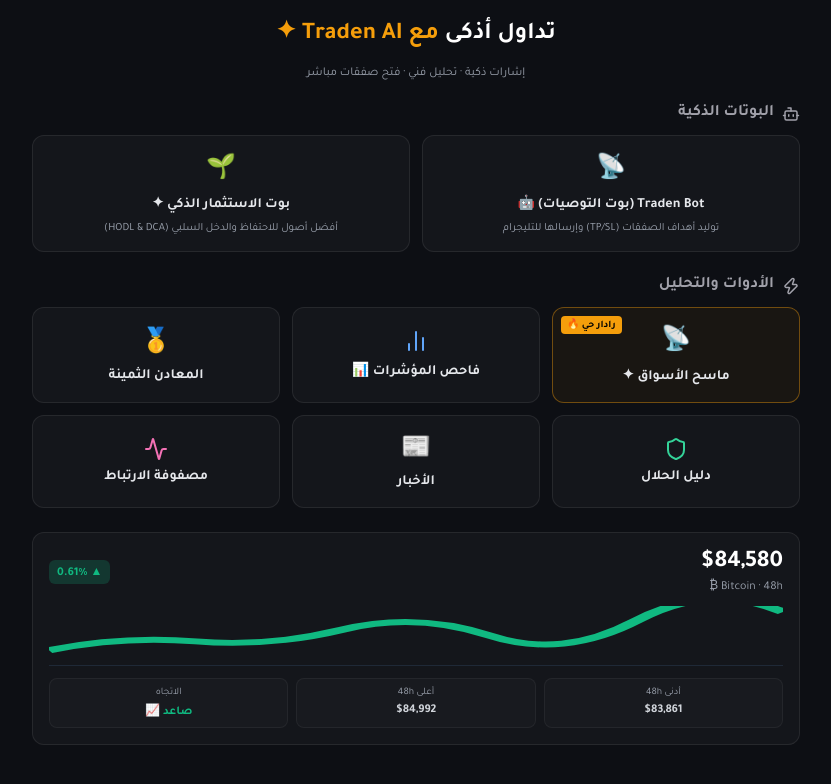
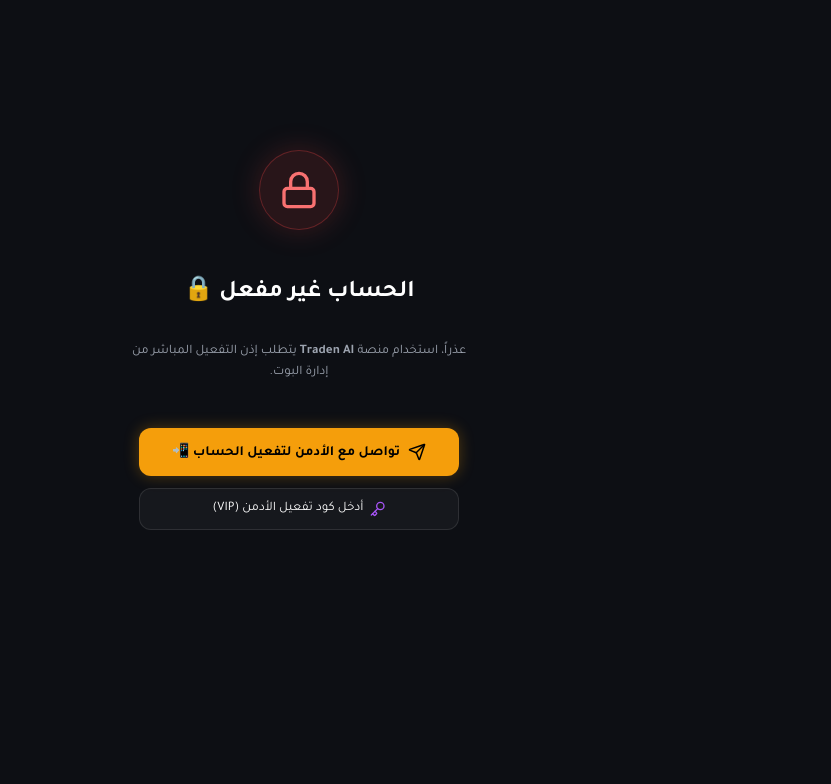
Before and after one commit to ahmeddarkxx1-commits/egx30, a React (Vite) app: page / in a window 1280 px wide. Shown: the top 784 px of the page, without its empty margins (440-1271 px from the left). Built offline with nearby package versions, Linux system fonts and the light colour scheme.

Commit message:
feat: Implement Telegram user authorization gate and admin activation key wall

```diff
--- a/src/App.jsx
+++ b/src/App.jsx
@@ -1,5 +1,5 @@
 import { useState, useEffect } from 'react';
-import { Bot, BarChart2, Bell, Shield, Activity, Zap } from 'lucide-react';
+import { Bot, BarChart2, Bell, Shield, Activity, Zap, Lock, Key, CheckCircle, Send, Sparkles } from 'lucide-react';
 import MarketScanner from './components/MarketScanner';
 import SignalBot from './components/SignalBot';
 import MarketNews from './components/MarketNews';
@@ -9,20 +9,148 @@ import HalalGuide from './components/HalalGuide';
 import InvestmentBot from './components/InvestmentBot';
 import './App.css';
 
+// Admin / Allowed User IDs or Master Activation Code
+const MASTER_VIP_CODE = 'TRADEN2026';
+const WHITELISTED_TELEGRAM_IDS = [12345678, 87654321]; // Can be updated by admin
+
 function App() {
   const [tgUser, setTgUser] = useState(null);
   const [currentView, setCurrentView] = useState('home');
   const [selectedSymbol, setSelectedSymbol] = useState('BTC/USDT');
 
+  // Authorization state
+  const [isAuthorized, setIsAuthorized] = useState(false);
+  const [activationInput, setActivationInput] = useState('');
+  const [activationError, setActivationError] = useState(false);
+  const [showCodeInput, setShowCodeInput] = useState(false);
+
   useEffect(() => {
+    // Check if user previously activated via stored token
+    const storedAuth = localStorage.getItem('traden_user_authorized');
+    if (storedAuth === 'true') {
+      setIsAuthorized(true);
+    }
+
     if (window.Telegram && window.Telegram.WebApp) {
       const tg = window.Telegram.WebApp;
+      tg.expand();
       if (tg.initDataUnsafe && tg.initDataUnsafe.user) {
-        setTgUser(tg.initDataUnsafe.user);
+        const u = tg.initDataUnsafe.user;
+        setTgUser(u);
+
+        // Auto authorize if user ID is in admin whitelist
+        if (WHITELISTED_TELEGRAM_IDS.includes(u.id)) {
+          setIsAuthorized(true);
+          localStorage.setItem('traden_user_authorized', 'true');
+        }
       }
     }
   }, []);
 
+  const handleActivateWithCode = () => {
+    if (activationInput.trim().toUpperCase() === MASTER_VIP_CODE) {
+      setIsAuthorized(true);
+      localStorage.setItem('traden_user_authorized', 'true');
+      setActivationError(false);
+    } else {
+      setActivationError(true);
+    }
+  };
+
+  // 🔒 RESTRICTED ACCESS SCREEN (If user is not authorized by Admin)
+  if (!isAuthorized) {
+    return (
+      <div className="app-container" style={{ display: 'flex', flexDirection: 'column', alignItems: 'center', justifyContent: 'center', minHeight: '85vh', textAlign: 'center', padding: '20px' }}>
+
+        <div style={{
+          width: '80px', height: '80px', borderRadius: '50%',
+          background: 'rgba(239, 68, 68, 0.12)', border: '1px solid rgba(239, 68, 68, 0.3)',
+          display: 'flex', alignItems: 'center', justifyContent: 'center', margin: '0 auto 20px auto',
+          boxShadow: '0 0 30px rgba(239, 68, 68, 0.2)'
+        }}>
+          <Lock size={40} color="#f87171" />
+        </div>
+
+        <h2 style={{ fontSize: '24px', fontWeight: 'bold', color: '#fff', margin: '0 0 10px 0' }}>
+          الحساب غير مفعل 🔒
+        </h2>
+
+        <p style={{ fontSize: '13px', color: '#9ca3af', lineHeight: '1.6', maxWidth: '340px', margin: '0 0 20px 0' }}>
+          عذراً، استخدام منصة <b>Traden AI</b> يتطلب إذن التفعيل المباشر من إدارة البوت.
+        </p>
+
+        {tgUser && (
+          <div style={{ background: 'rgba(255,255,255,0.03)', border: '1px solid rgba(255,255,255,0.08)', borderRadius: '12px', padding: '10px 16px', fontSize: '12px', color: '#f59e0b', marginBottom: '20px' }}>
+            معرف الحساب: <b>@{tgUser.username || tgUser.first_name || tgUser.id}</b> (ID: {tgUser.id})
+          </div>
+        )}
+
+        <div style={{ display: 'flex', flexDirection: 'column', gap: '12px', width: '100%', maxWidth: '320px' }}>
+
+          {/* Telegram Contact Button */}
+          <a
+            href={tgUser ? `https://t.me/share/url?url=طلب%20تفعيل%20حساب%20Traden%20AI%20للمستخدم%20ID:%20${tgUser.id}` : 'https://t.me/'}
+            target="_blank"
+            rel="noreferrer"
+            style={{
+              background: '#f59e0b', color: '#000', textDecoration: 'none',
+              padding: '14px', borderRadius: '12px', fontWeight: 'bold', fontSize: '14px',
+              display: 'flex', alignItems: 'center', justifyContent: 'center', gap: '8px',
+              boxShadow: '0 0 15px rgba(245, 158, 11, 0.3)'
+            }}
+          >
+            <Send size={18} />
+            <span>تواصل مع الأدمن لتفعيل الحساب 📲</span>
+          </a>
+
+          {/* Enter Code Toggle Button */}
+          <button
+            onClick={() => setShowCodeInput(!showCodeInput)}
+            style={{
+              background: 'rgba(255,255,255,0.04)', color: '#fff', border: '1px solid rgba(255,255,255,0.1)',
+              padding: '12px', borderRadius: '12px', fontSize: '13px', cursor: 'pointer',
+              display: 'flex', alignItems: 'center', justifyContent: 'center', gap: '6px'
+            }}
+          >
+            <Key size={16} color="#a855f7" />
+            <span>أدخل كود تفعيل الأدمن (VIP)</span>
+          </button>
+
+          {/* Activation Code Input Box */}
+          {showCodeInput && (
+            <div style={{ background: 'rgba(255,255,255,0.03)', border: '1px solid rgba(168, 85, 247, 0.3)', borderRadius: '14px', padding: '14px', marginTop: '6px' }}>
+              <input
+                type="text"
+                placeholder="أدخل رمز كود التفعيل هُنا..."
+                value={activationInput}
+                onChange={(e) => { setActivationInput(e.target.value); setActivationError(false); }}
+                style={{
+                  width: '100%', background: 'rgba(0,0,0,0.4)', border: `1px solid ${activationError ? '#f87171' : 'rgba(255,255,255,0.1)'}`,
+                  borderRadius: '10px', padding: '10px', color: '#fff', fontSize: '13px', textAlign: 'center', outline: 'none', boxSizing: 'border-box'
+                }}
+              />
+              {activationError && (
+                <div style={{ color: '#f87171', fontSize: '11px', marginTop: '6px' }}>كود التفعيل غير صحيح ❌</div>
+              )}
+              <button
+                onClick={handleActivateWithCode}
+                style={{
+                  width: '100%', background: '#a855f7', color: '#fff', border: 'none',
+                  borderRadius: '10px', padding: '10px', marginTop: '10px', fontWeight: 'bold', fontSize: '13px', cursor: 'pointer'
+                }}
+              >
+                تفعيل الحساب الآن ✨
+              </button>
+            </div>
+          )}
+
+        </div>
+
+      </div>
+    );
+  }
+
+  // ✅ AUTHORIZED FULL APP VIEW
   if (currentView === 'investment_bot') {
     return (
       <div className="app-container">
@@ -97,8 +225,9 @@ function App() {
         </div>
 
         {tgUser && (
-          <div style={{ fontSize: '14px', color: '#f59e0b' }}>
-            مرحباً بك، {tgUser.first_name}
+          <div style={{ fontSize: '13px', color: '#10b981', display: 'flex', alignItems: 'center', gap: '4px', marginTop: '4px' }}>
+            <CheckCircle size={14} />
+            <span>حساب مفعل: {tgUser.first_name}</span>
           </div>
         )}
       </header>
@@ -169,7 +298,7 @@ function App() {
         {/* Simple mock chart line */}
         <div style={{ height: '60px', width: '100%', borderBottom: '1px solid #1f2937', position: 'relative' }}>
            <svg viewBox="0 0 100 20" preserveAspectRatio="none" style={{ width: '100%', height: '100%', stroke: '#10b981', strokeWidth: 2, fill: 'none' }}>
-             <path d="M0,15 Q10,10 20,12 T40,8 T60,10 T80,5 T100,2" />
+              <path d="M0,15 Q10,10 20,12 T40,8 T60,10 T80,5 T100,2" />
            </svg>
         </div>
 
```
